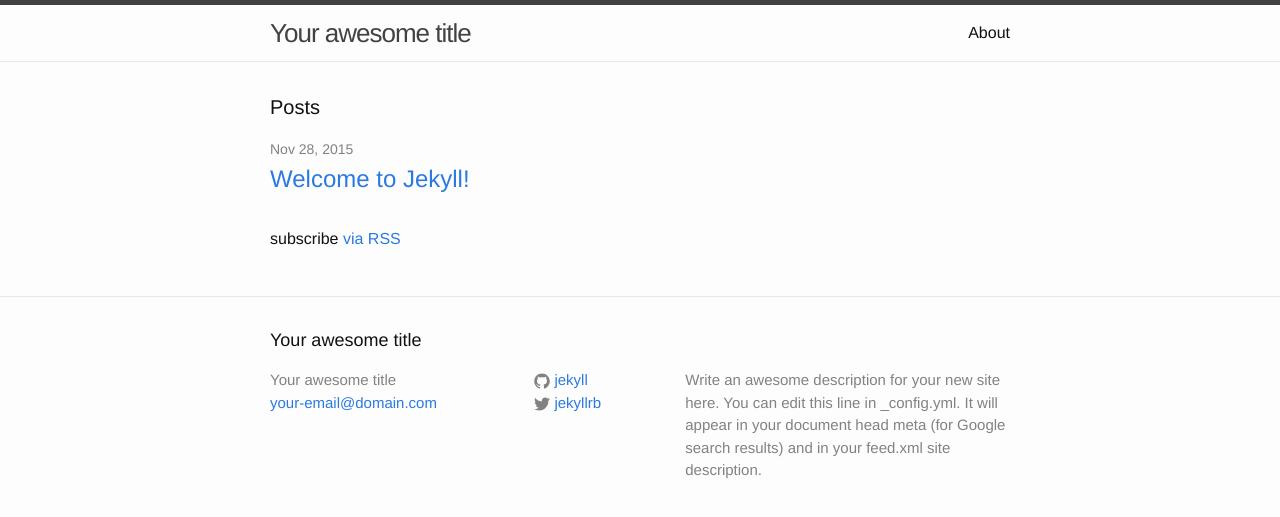
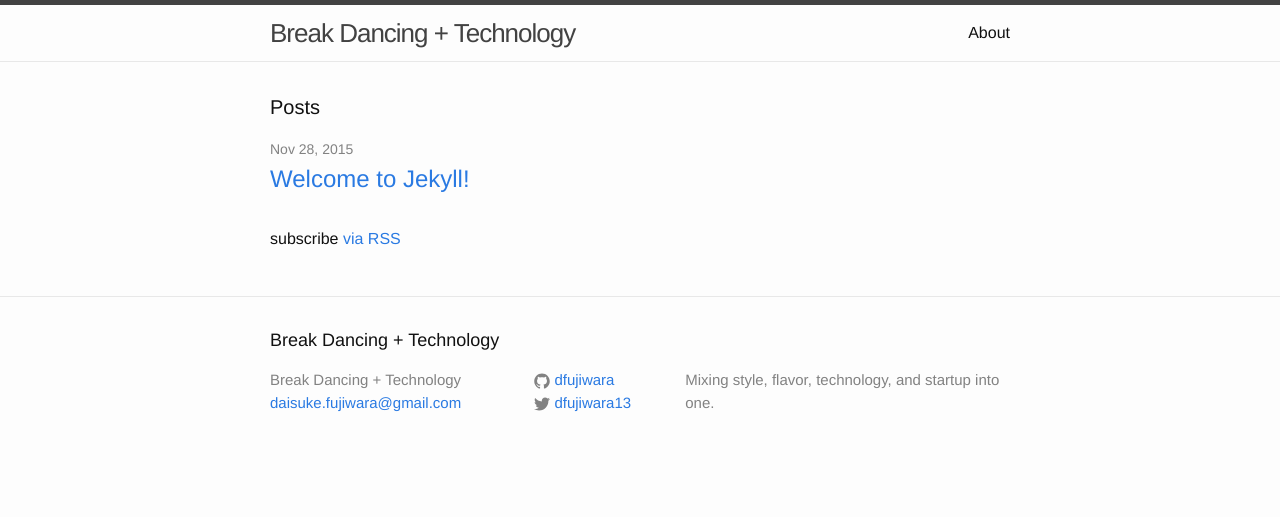
Before and after one commit to dfujiwara/dfujiwara.github.io, a Jekyll site: the page built from index.html, in a window 1280 px wide. Shown: the top 517 px of the page. Built offline with Jekyll 4.4.1, drawn with Linux system fonts in a browser that asks for light colours.

Commit message:
Initial config changes.

```diff
--- a/_config.yml
+++ b/_config.yml
@@ -6,16 +6,14 @@
 # 'jekyll serve'. If you change this file, please restart the server process.
 
 # Site settings
-title: Your awesome title
-email: your-email@domain.com
+title: Break Dancing + Technology
+email: daisuke.fujiwara@gmail.com
 description: > # this means to ignore newlines until "baseurl:"
-  Write an awesome description for your new site here. You can edit this
-  line in _config.yml. It will appear in your document head meta (for
-  Google search results) and in your feed.xml site description.
+  Mixing style, flavor, technology, and startup into one.
 baseurl: "" # the subpath of your site, e.g. /blog
 url: "http://yourdomain.com" # the base hostname & protocol for your site
-twitter_username: jekyllrb
-github_username:  jekyll
+twitter_username: dfujiwara13
+github_username:  dfujiwara
 
 # Build settings
 markdown: kramdown
```
Also changed, not shown: 1 other file.
